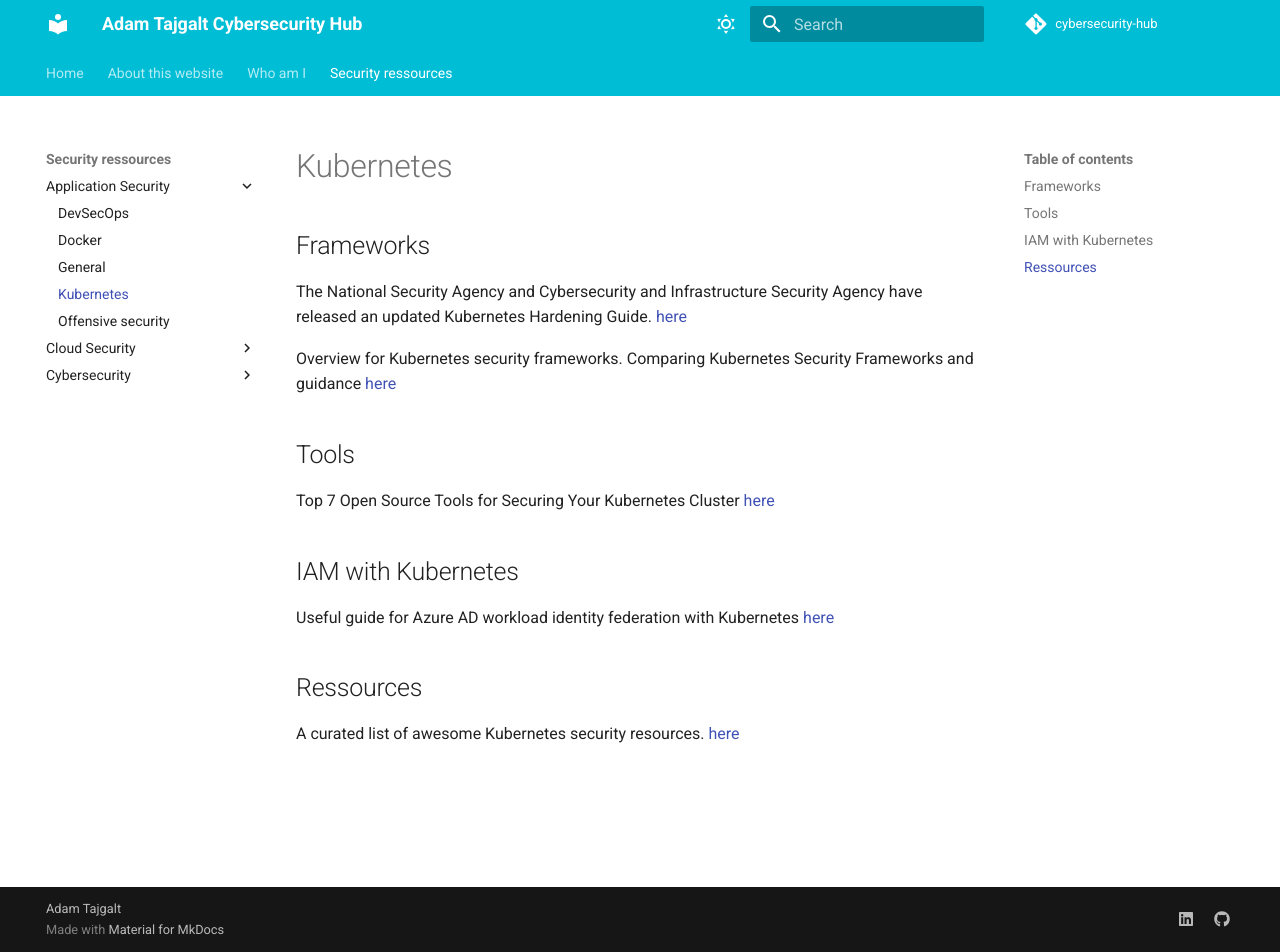
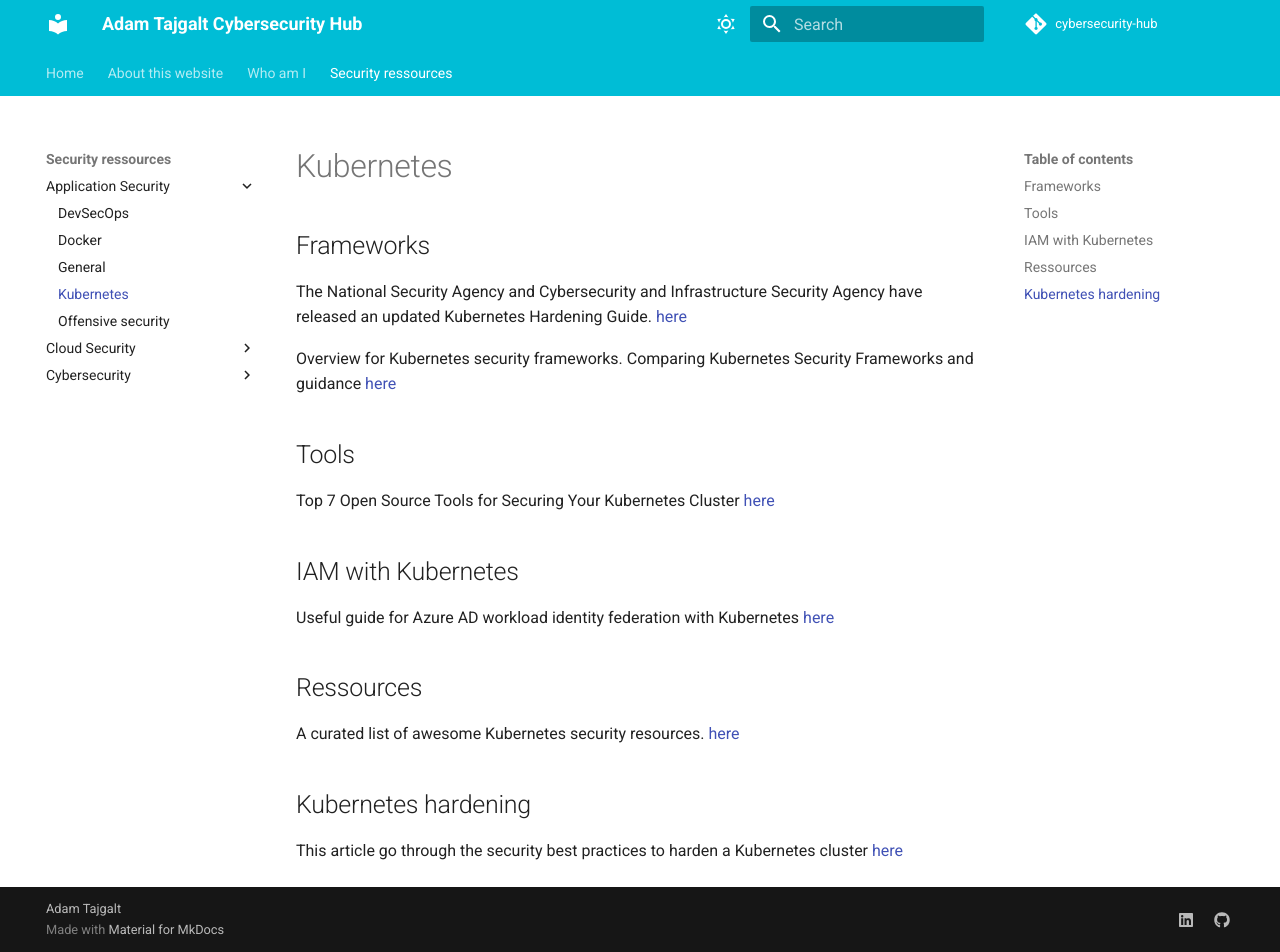
Before and after one commit to adamtaj/cybersecurity-hub, an MkDocs documentation site: the page built from docs/Security ressources/Application Security/Kubernetes.md, in a window 1280 px wide and 952 px high. Built offline with MkDocs 1.6.1 and Material for MkDocs 9.7.7, drawn with Linux system fonts in a browser that asks for light colours; comment, search, counter and statistics services are not loaded.

Commit message:
Add more content

```diff
--- a/docs/Security ressources/Application Security/Kubernetes.md
+++ b/docs/Security ressources/Application Security/Kubernetes.md
@@ -17,3 +17,7 @@ Useful guide for Azure AD workload identity federation with Kubernetes [here](ht
 ## Ressources
 
 A curated list of awesome Kubernetes security resources. [here](https://github.com/ksoclabs/awesome-kubernetes-security)
+
+## Kubernetes hardening
+
+This article go through the security best practices to harden a Kubernetes cluster [here](https://blog.gitguardian.com/hardening-your-k8s-pt-2/#5summary)
```
